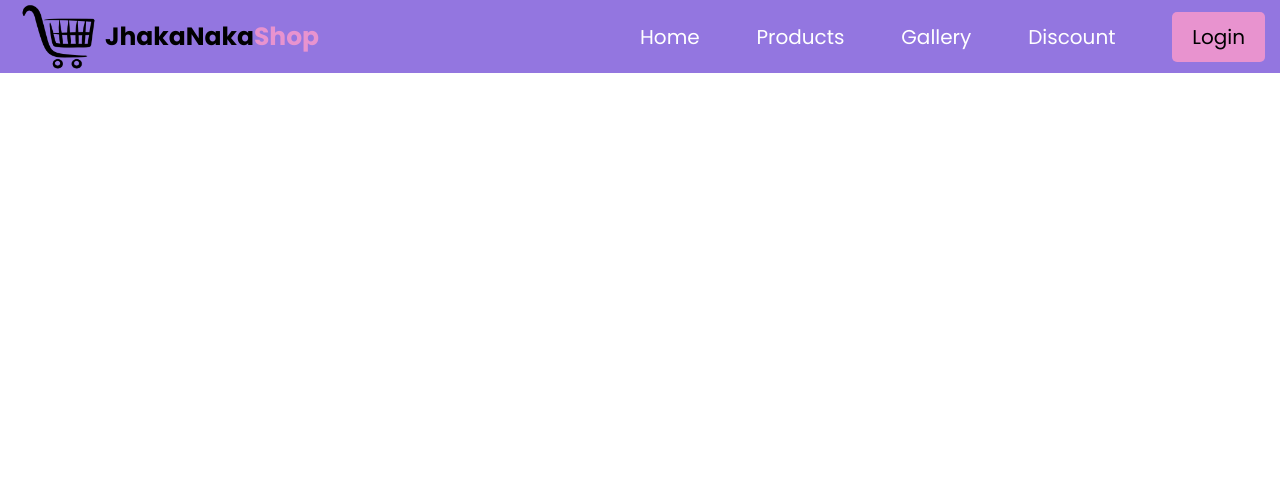
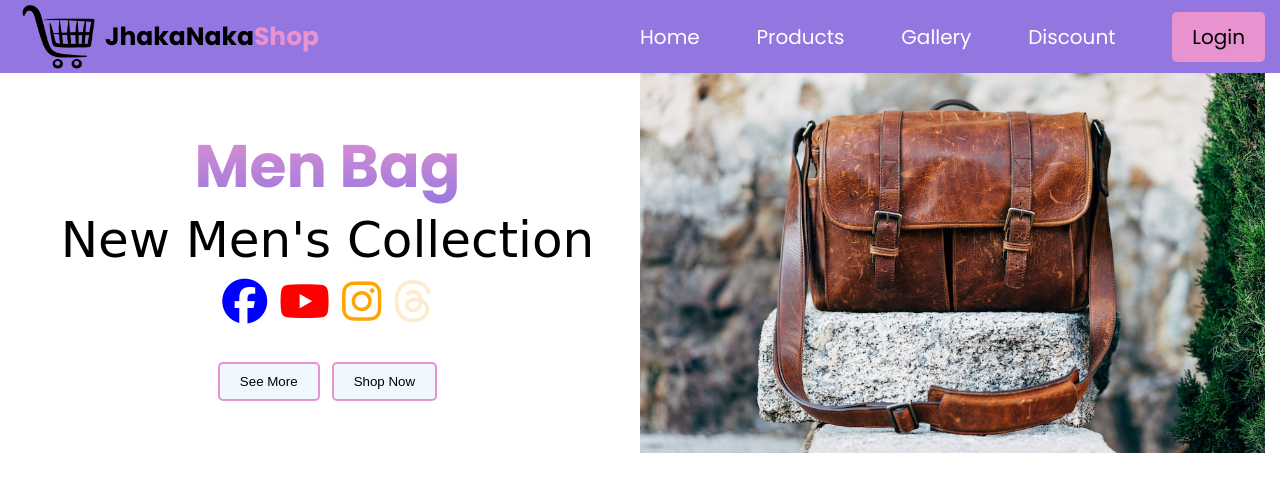
Before and after one commit to biswasshus19/JhakaNaka_Shop, a plain HTML site: page index.html in a window 1280 px wide. Drawn offline with Linux system fonts and the light colour scheme; a web font is replaced by a local one.

Commit message:
this is for bannar section, there have 2 section first one is text and another one is image

```diff
--- a/Style/style.css
+++ b/Style/style.css
@@ -1,4 +1,5 @@
 @import url('https://fonts.googleapis.com/css2?family=Poppins:ital,wght@0,100;0,200;0,300;0,400;0,500;0,600;0,700;0,800;0,900;1,100;1,200;1,300;1,400;1,500;1,600;1,700;1,800;1,900&display=swap');
+@import url('https://fonts.googleapis.com/css2?family=Style+Script&display=swap');
 
 *{
     margin: 0;
@@ -56,3 +57,48 @@ body{
     padding: 10px 20px;
     border-radius: 5px;
 }
+
+/* main banner section start here  */
+.banner-section{
+    max-width: 1250px;
+    margin: 0 auto;
+    display: flex;
+}
+.text-image-container{
+    width: 50%;
+    font-size: 45px;
+    display: flex;
+    flex-direction: column;
+    align-items: center;
+    justify-content: center;
+}
+.banner-heading{
+    background: linear-gradient(to bottom,#e893cf, #9376e0 );
+    background-clip: text;
+    color: transparent;
+    font-size: 60px;
+}
+#collection{
+    font-family: "Style Script", cursive;
+    font-size: 50px;
+    font-weight: 400;
+    font-style: normal;
+}
+.fa-brands{
+    font-size: 45px;
+}
+.button{
+    padding: 10px 20px;
+    background: aliceblue;
+    border: 2px solid #e893cf ;
+    border-radius: 5px;
+}
+
+.banner-image-container{
+    width: 50%;
+}
+.banner-image-container img{
+    width: 100%;
+    height: 100%;
+    object-fit: cover;
+}
--- a/index.html
+++ b/index.html
@@ -6,6 +6,7 @@
     <title>JhakaNaka E-commerce Shop</title>
     <link rel="stylesheet" href="Style/style.css">
     <link rel="stylesheet" href="Style/responsive.css">
+    <link rel="stylesheet" href="https://cdnjs.cloudflare.com/ajax/libs/font-awesome/6.6.0/css/all.min.css" integrity="sha512-Kc323vGBEqzTmouAECnVceyQqyqdsSiqLQISBL29aUW4U/M7pSPA/gEUZQqv1cwx4OnYxTxve5UMg5GT6L4JJg==" crossorigin="anonymous" referrerpolicy="no-referrer" />
 </head>
 <body>
     <header class="header">
@@ -26,5 +27,27 @@
             </div>
          </nav>
     </header>
+    <main>
+        <!-- banner section start here  -->
+         <section class="banner-section">
+            <div class="text-image-container">
+                <h1 class="banner-heading">Men Bag</h1>
+                <p id="collection">New Men's Collection</p>
+                <div class="icons">
+                    <span><i style="color: blue;" class="fa-brands fa-facebook"></i></span>
+                    <span><i style="color: red;" class="fa-brands fa-youtube"></i></span>
+                    <span><i style="color: orange;" class="fa-brands fa-instagram"></i></span>
+                    <span><i style="color: blanchedalmond;" class="fa-brands fa-threads"></i></span>
+                </div>
+                <div>
+                    <button class="button">See More</button>
+                    <button class="button">Shop Now</button>
+                </div>
+            </div>
+            <div class="banner-image-container">
+                <img src="images/banner-image/bag-picture.jpg" alt="">
+            </div>
+         </section>
+    </main>
 </body>
 </html>
```
